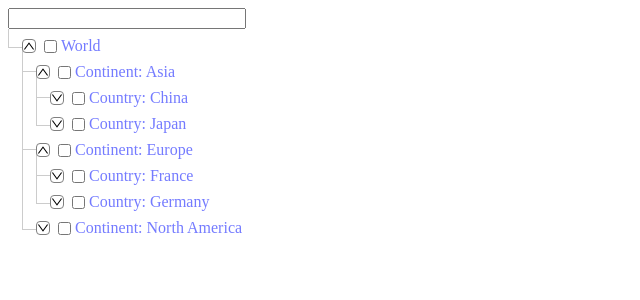
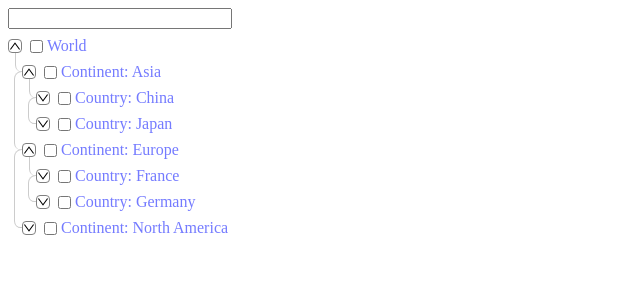
Before and after one commit to dyzz24/React-Tree-Select, a React app: page / in a window 1280 px wide. Shown: the top 300 px of the page, without its empty margins (0-640 px from the left). Built offline with nearby package versions, Linux system fonts and the light colour scheme; the HTML template or start-up script is replaced by a standard one.

Commit message:
css connection layout

```diff
--- a/src/components/tree-node/expander/expander.module.pcss
+++ b/src/components/tree-node/expander/expander.module.pcss
@@ -23,6 +23,11 @@
         width: 100%;
         height: 100%;
     }
+
+    &.searchMode {
+        pointer-events: none;
+        opacity: 0.4;
+    }
 }
 
 .active {
--- a/src/components/tree-node/expander/expander.tsx
+++ b/src/components/tree-node/expander/expander.tsx
@@ -13,13 +13,15 @@ type Props = {
   hasChildren: boolean
 }
 export const Expander: React.FC<Props> = ({ node, hasChildren }) => {
-  const { dispatch } = useTreeSelectContext();
+  const { dispatch, state } = useTreeSelectContext();
+
+  const isSearchMode = state.isSearchMode;
 
   const onExpandHandler = () => {
     dispatch({ type: Actions.EXPAND, id: node.id, value: !node.expanded });
   }
 
-  return <>{hasChildren && <span className={classNames(styles.expander)}
+  return <>{hasChildren && <span className={classNames(styles.expander, isSearchMode && styles.searchMode)}
                                    onClick={onExpandHandler}><span
         className={classNames(node.expanded && styles.active)}><Arrow/></span></span>}
     </>
--- a/src/components/tree-node/tree-node.module.pcss
+++ b/src/components/tree-node/tree-node.module.pcss
@@ -8,72 +8,71 @@
 
     &.empty {
         &:after {
-            width: 25px;
+            width: 18px;
         }
     }
 
 
     &:before {
         content: "";
-        height: 100%;
+        height: calc(100% + 1px);
         border-left: 1px solid #ccc;
         position: absolute;
-        left: 0;
+        left: 6px;
         top: 16px;
-
         width: 10px;
         transition: border 0.5s;
+        border-radius: 8px 0 0 7px;
     }
 
     &:first-child:before {
-        width: 10px;
-        top: 16px;
+        display: none;
+    }
 
+    &:first-child {
+        padding-left: 0;
     }
 
 
     &:last-child:before {
-        width: 10px;
-        height: 18px;
-        top: 0;
+        display: none;
     }
 
     &:after {
         content: "";
-        width: 14px;
+        width: 7px;
         transition: border 0.5s;
         border-top: 1px solid #ccc;
         position: absolute;
-        left: 0;
+        left: 7px;
         top: 16px;
-
         height: 20px;
+        border-radius: 7px 0 0 7px;
     }
 
     &:first-child:after {
-        height: 10px;
-
+        display: none;
     }
 
     &:last-child:after {
         height: 10px;
         border-top: none;
         border-bottom: 1px solid #ccc;
-
-        margin-top: -8px;
+        margin-top: -10px;
     }
 
     & .title:not(:only-child) {
 
         &:before {
             content: "";
-            height: calc(100% + 6px);
+            height: calc(100% + 1px);
             border-left: 1px solid #ccc;
             position: absolute;
-            left: 0;
-            top: 10px;
-            width: 8px;
+            left: 7px;
+            top: 16px;
+            width: 7px;
             transition: border 0.5s;
+            border-radius: 0 0 0 7px;
         }
     }
 }
--- a/src/components/tree-node/tree-node.tsx
+++ b/src/components/tree-node/tree-node.tsx
@@ -16,7 +16,7 @@ export const TreeNode: React.FC<{ node: TreeSelectItems }> = ({ node }) => {
 
   return <div className={classNames(styles.container, !hasChildren && styles.empty)}>
         <div className={styles.title}>
-            {!state.isSearchMode && <Expander node={node} hasChildren={!!hasChildren}/>}
+            <Expander node={node} hasChildren={!!hasChildren}/>
             <Label node={node} hasChildren={!!hasChildren}/>
         </div>
         {node?.expanded && node?.children?.map((child) =>
```
